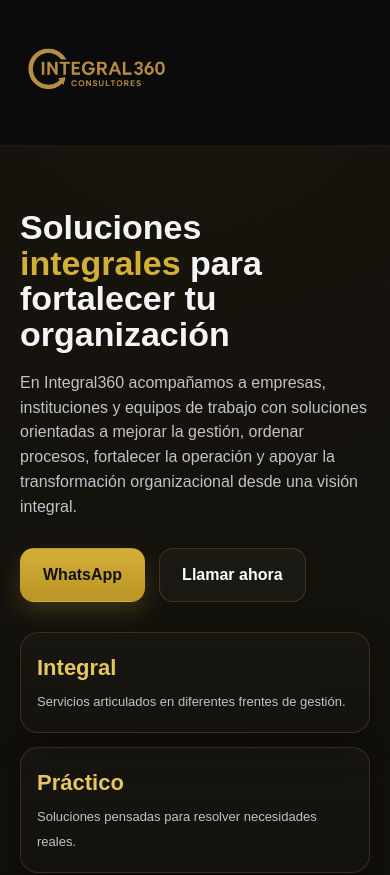
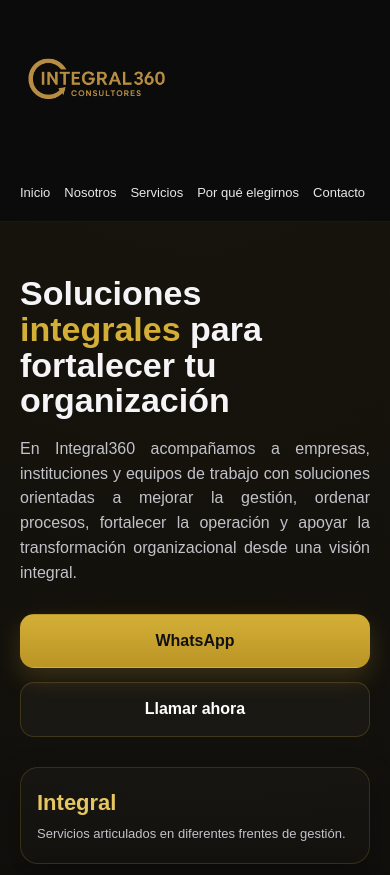
Before and after one commit to Integral360/integral360-web, a plain HTML site: page index.html in a window 390 px wide. Shown: the top 875 px of the page. Drawn offline with Linux system fonts and the light colour scheme.

Commit message:
Update index.html

```diff
--- a/index.html
+++ b/index.html
@@ -50,6 +50,11 @@
       display:block;
     }
 
+    p{
+      text-align: justify;
+      text-justify: inter-word;
+    }
+
     .container{
       width:100%;
       max-width:var(--max);
@@ -61,7 +66,7 @@
       position:sticky;
       top:0;
       z-index:1000;
-      background:rgba(11,11,13,.88);
+      background:rgba(11,11,13,.92);
       backdrop-filter:blur(10px);
       border-bottom:1px solid rgba(255,255,255,.05);
     }
@@ -72,6 +77,9 @@
       align-items:center;
       justify-content:space-between;
       gap:20px;
+      flex-wrap:wrap;
+      padding-top:10px;
+      padding-bottom:10px;
     }
 
     .brand{
@@ -90,6 +98,7 @@
       gap:22px;
       align-items:center;
       flex-wrap:wrap;
+      justify-content:flex-end;
     }
 
     .menu a{
@@ -153,6 +162,7 @@
       font-size:52px;
       line-height:1.05;
       margin-bottom:18px;
+      text-align:left;
     }
 
     .hero-copy h1 span{
@@ -198,6 +208,8 @@
     .hero-point span{
       font-size:13px;
       color:var(--muted);
+      display:block;
+      text-align:left;
     }
 
     .hero-card{
@@ -212,6 +224,7 @@
       color:var(--gold-soft);
       margin-bottom:14px;
       font-size:20px;
+      text-align:left;
     }
 
     .hero-card p{
@@ -263,6 +276,7 @@
       font-size:22px;
       color:var(--gold-soft);
       margin-bottom:12px;
+      text-align:left;
     }
 
     .card p{
@@ -307,6 +321,7 @@
       font-size:20px;
       margin-bottom:10px;
       color:#fff;
+      text-align:left;
     }
 
     .service-card p{
@@ -333,6 +348,7 @@
       margin-bottom:8px;
       color:var(--gold-soft);
       font-size:17px;
+      text-align:left;
     }
 
     .why-item p{
@@ -363,11 +379,13 @@
       display:block;
       margin-bottom:4px;
       color:var(--gold-soft);
+      text-align:left;
     }
 
     .contact-item span, .contact-item a{
       color:var(--muted);
       font-size:15px;
+      word-break:break-word;
     }
 
     .cta-box{
@@ -385,6 +403,7 @@
     .cta-box h3{
       font-size:28px;
       margin-bottom:12px;
+      text-align:left;
     }
 
     .cta-box p{
@@ -421,12 +440,30 @@
     }
 
     @media (max-width: 680px){
+      .topbar{
+        position:static;
+      }
+
+      .nav{
+        flex-direction:column;
+        align-items:flex-start;
+      }
+
       .menu{
-        display:none;
+        display:flex;
+        width:100%;
+        justify-content:flex-start;
+        gap:14px;
+        row-gap:10px;
+      }
+
+      .menu a{
+        font-size:13px;
+        padding:8px 0;
       }
 
       .hero{
-        padding:64px 0 54px;
+        padding:54px 0 44px;
       }
 
       .hero-copy h1{
@@ -452,6 +489,16 @@
 
       .brand img{
         width:145px;
+      }
+
+      .hero-actions{
+        flex-direction:column;
+        align-items:stretch;
+      }
+
+      .hero-actions .btn,
+      .cta-box .btn{
+        width:100%;
       }
     }
   </style>
@@ -487,8 +534,8 @@
           </p>
 
           <div class="hero-actions">
-            <a class="btn btn-primary" href="https://wa.me/573162410970" target="_blank" rel="noopener noreferrer">WhatsApp</a>
-            <a class="btn btn-secondary" href="tel:+573162410970">Llamar ahora</a>
+            <a class="btn btn-primary" href="https://wa.me/573163119312" target="_blank" rel="noopener noreferrer">WhatsApp</a>
+            <a class="btn btn-secondary" href="tel:+573163119312">Llamar ahora</a>
           </div>
 
           <div class="hero-points">
@@ -680,17 +727,17 @@
             <div class="contact-list">
               <div class="contact-item">
                 <strong>WhatsApp</strong>
-                <a href="https://wa.me/573162410970" target="_blank" rel="noopener noreferrer">+57 316 241 0970</a>
+                <a href="https://wa.me/57316313119312" target="_blank" rel="noopener noreferrer">3163119312</a>
               </div>
 
               <div class="contact-item">
                 <strong>Línea telefónica</strong>
-                <a href="tel:+573162410970">+57 316 241 0970</a>
+                <a href="tel:+57316313119312">316313119312</a>
               </div>
 
               <div class="contact-item">
                 <strong>Correo electrónico</strong>
-                <span>contacto@integral360.com.co</span>
+                <span>info@integral360.com.co</span>
               </div>
 
               <div class="contact-item">
@@ -707,8 +754,8 @@
               de apoyarte desde Integral360.
             </p>
             <div style="display:flex; gap:12px; flex-wrap:wrap;">
-              <a class="btn btn-primary" href="https://wa.me/573162410970" target="_blank" rel="noopener noreferrer">Escribir por WhatsApp</a>
-              <a class="btn btn-secondary" href="tel:+573162410970">Llamar</a>
+              <a class="btn btn-primary" href="https://wa.me/573163119312" target="_blank" rel="noopener noreferrer">Escribir por WhatsApp</a>
+              <a class="btn btn-secondary" href="tel:+573163119312">Llamar</a>
             </div>
           </div>
         </div>
```
